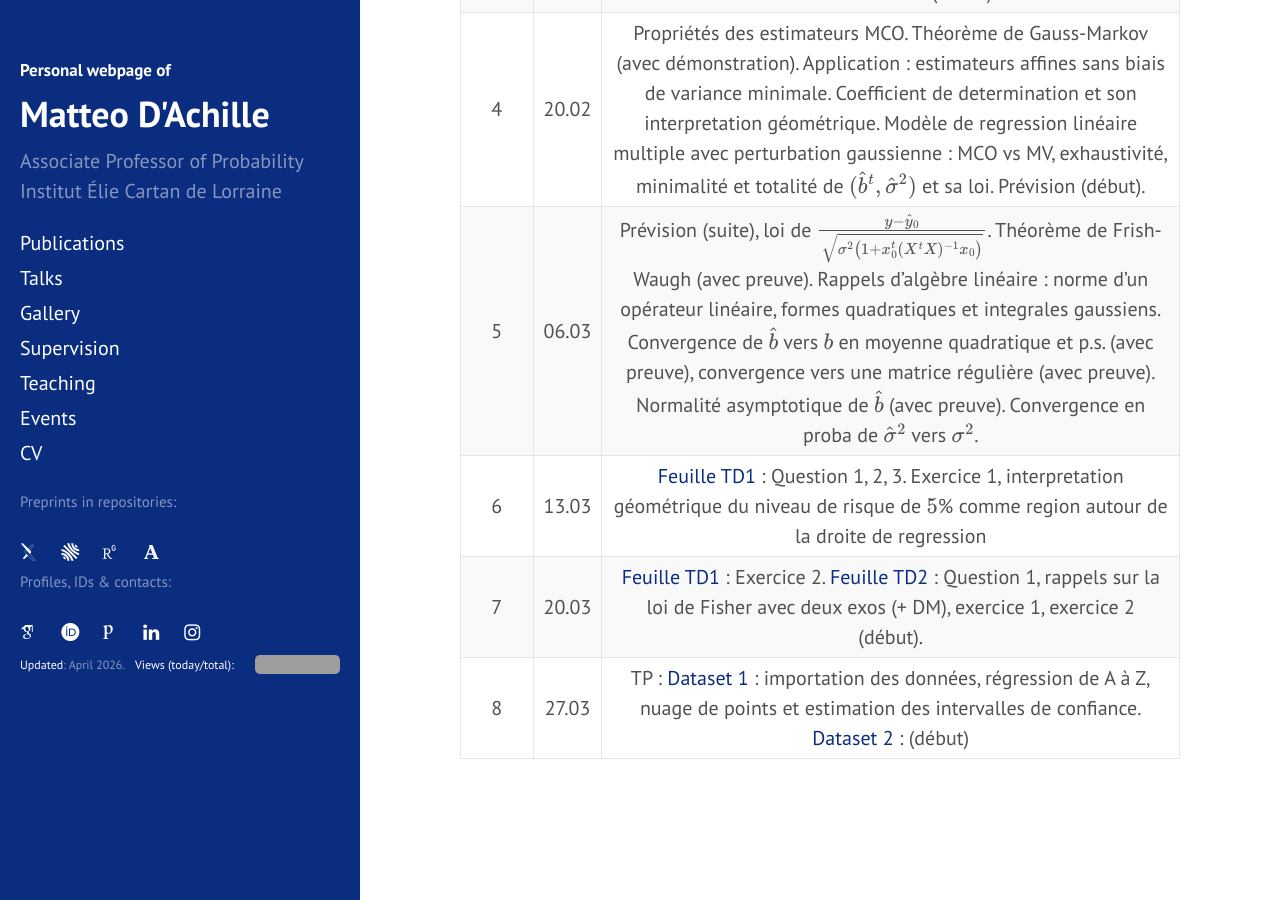
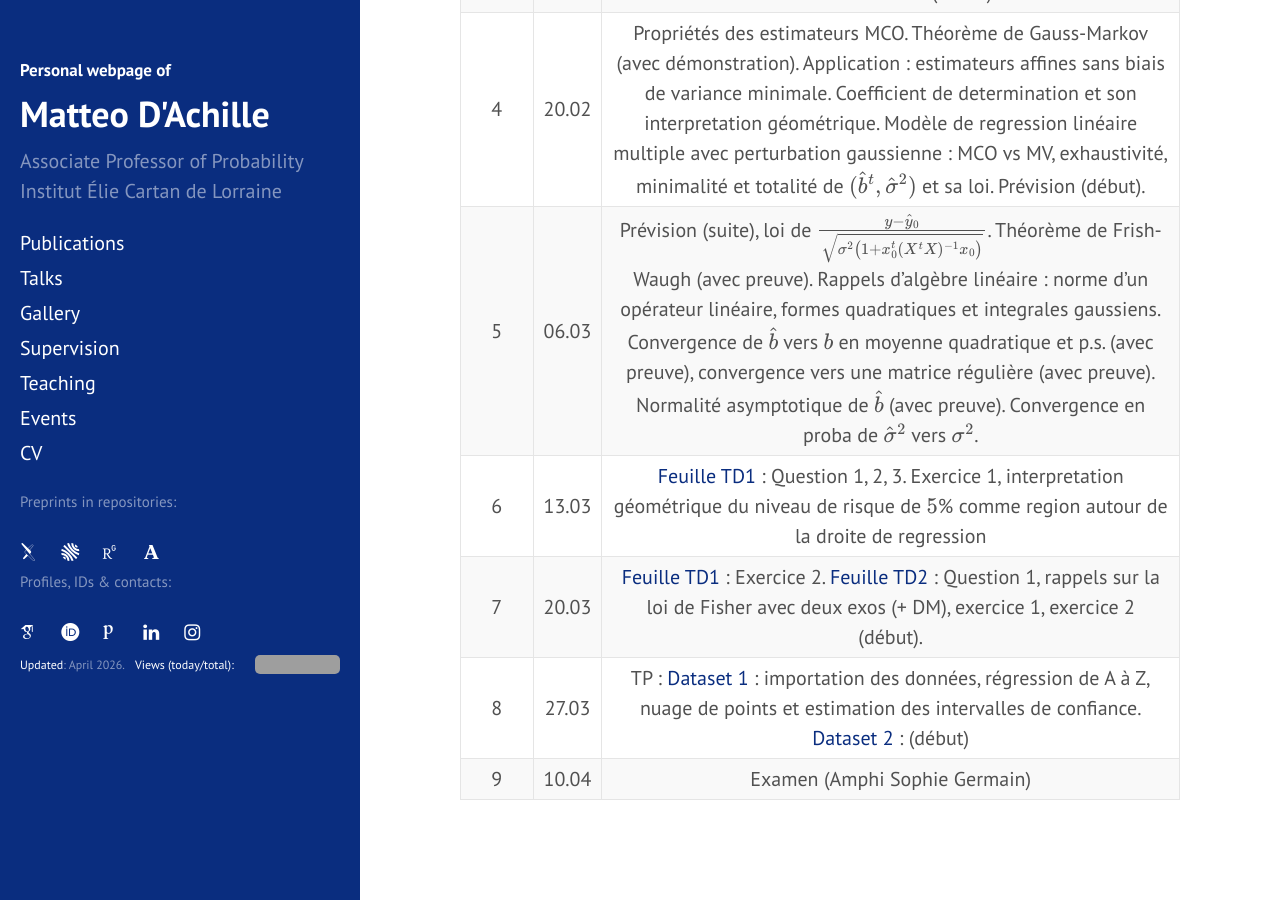
Before and after one commit to matteodachille/matteodachille.github.io, a Jekyll site: the page built from _courses/Infstat2026.md, in a window 1280 px wide and 900 px high, scrolled down 1637 px. Built offline with Jekyll 4.4.1, drawn with Linux system fonts in a browser that asks for light colours; nearby versions of some CDN libraries; some web fonts are replaced; grey boxes are pictures that could not be loaded.

Commit message:
Updated Infstat26 class

```diff
--- a/_courses/Infstat2026.md
+++ b/_courses/Infstat2026.md
@@ -67,3 +67,4 @@ Pour le materiel de cours ainsi que les annonces communs voir : <br/> [#](https:
 | 6 | 13.03 | [Feuille TD1](https://filesender.renater.fr/?s=download&token=32d916ae-8192-49f9-a3f4-d5f1dec077e8){:target="_blank"} : Question 1, 2, 3. Exercice 1, interpretation géométrique du niveau de risque de \\(5\\)% comme region autour de la droite de regression|
 | 7 | 20.03 | [Feuille TD1](https://filesender.renater.fr/?s=download&token=32d916ae-8192-49f9-a3f4-d5f1dec077e8){:target="_blank"} : Exercice 2. [Feuille TD2](https://filesender.renater.fr/?s=download&token=3c4ad9fa-30e9-4fcc-b488-efc15ce5fb91){:target="_blank"} : Question 1, rappels sur la loi de Fisher avec deux exos (+ DM), exercice 1, exercice 2 (début).|
 | 8 | 27.03 | TP : [Dataset 1](https://filesender.renater.fr/?s=download&token=f126f722-af61-47da-a09c-ae0958db0169){:target="_blank"} : importation des données, régression de A à Z, nuage de points et estimation des intervalles de confiance. [Dataset 2](https://filesender.renater.fr/?s=download&token=2cde527d-e5cc-4360-8acc-819946a087a1){:target="_blank"} : (début)|
+| 9 | 10.04 | Examen (Amphi Sophie Germain) |
```
